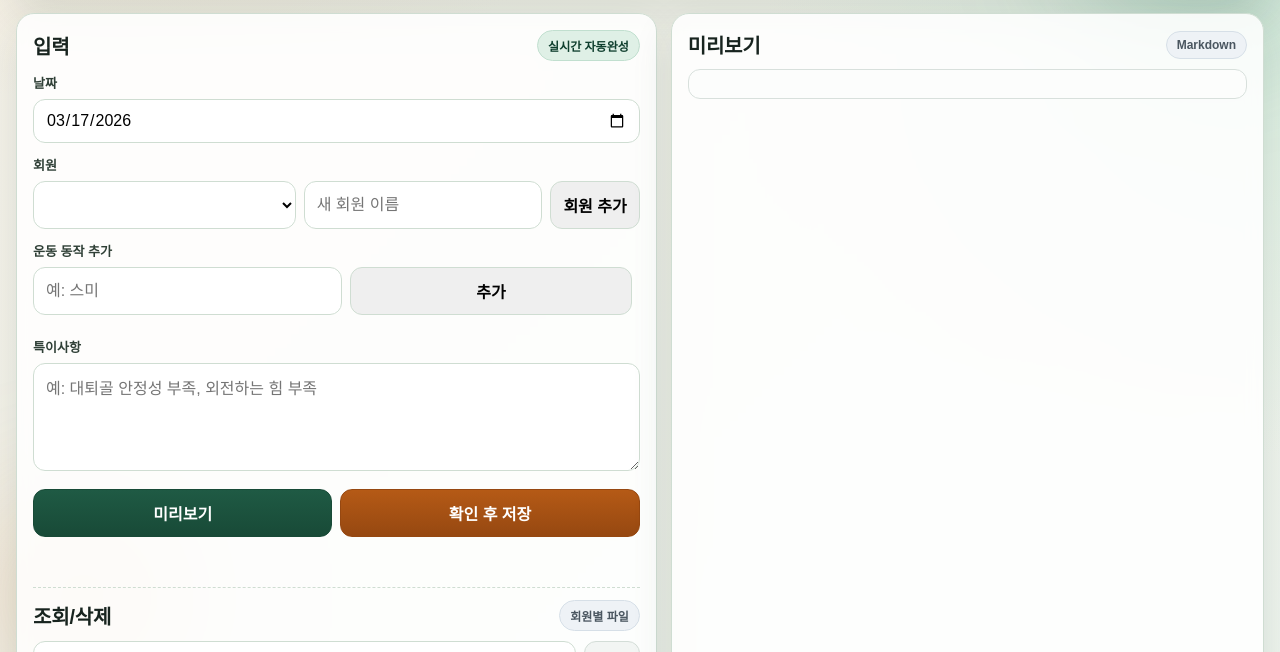
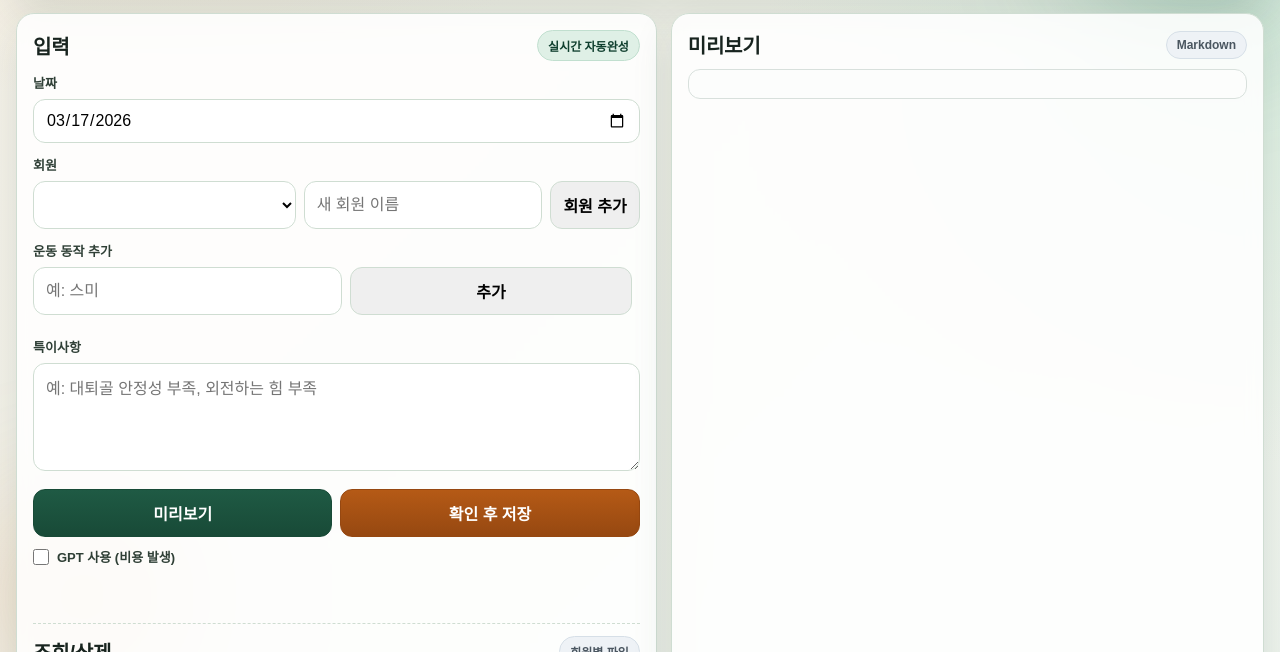
Before and after one commit to saeromlee722/rara-pt-webapp, a website: page PT_system/webapp/public/index.html in a window 1280 px wide. Shown: the part 148-800 px from the top of the page. Drawn offline with Linux system fonts and the light colour scheme; no server answers.

Commit message:
feat: add GPT on/off toggle to control API usage

```diff
--- a/PT_system/webapp/public/app.js
+++ b/PT_system/webapp/public/app.js
@@ -15,6 +15,7 @@ const exerciseChips = document.getElementById('exerciseChips');
 const specialInput = document.getElementById('specialInput');
 const previewBtn = document.getElementById('previewBtn');
 const saveBtn = document.getElementById('saveBtn');
+const useGptToggle = document.getElementById('useGptToggle');
 const previewBox = document.getElementById('previewBox');
 const statusText = document.getElementById('statusText');
 const networkInfo = document.getElementById('networkInfo');
@@ -295,6 +296,7 @@ function payload() {
     member: memberSelect.value,
     exercises: state.exercises,
     special: specialInput.value.trim(),
+    useGpt: !!useGptToggle.checked,
   };
 }
 
--- a/PT_system/webapp/public/index.html
+++ b/PT_system/webapp/public/index.html
@@ -50,6 +50,10 @@
         <button id="previewBtn" type="button" class="primary">미리보기</button>
         <button id="saveBtn" type="button" class="accent">확인 후 저장</button>
       </div>
+      <label class="toggle-row" for="useGptToggle">
+        <input id="useGptToggle" type="checkbox" />
+        <span>GPT 사용 (비용 발생)</span>
+      </label>
 
       <p id="statusText" class="status"></p>
 
--- a/PT_system/webapp/public/styles.css
+++ b/PT_system/webapp/public/styles.css
@@ -208,6 +208,22 @@ button:active { transform: translateY(0); }
   grid-template-columns: 1fr 1fr;
   gap: 8px;
   margin-top: 14px;
+}
+
+.toggle-row {
+  display: inline-flex;
+  align-items: center;
+  gap: 8px;
+  margin-top: 10px;
+  font-size: 13px;
+  font-weight: 700;
+  color: #2f3f36;
+}
+
+.toggle-row input[type="checkbox"] {
+  width: 16px;
+  height: 16px;
+  margin: 0;
 }
 
 button.primary {
```
Also changed, not shown: PT_system/webapp/server.js (+10 -0 lines).
